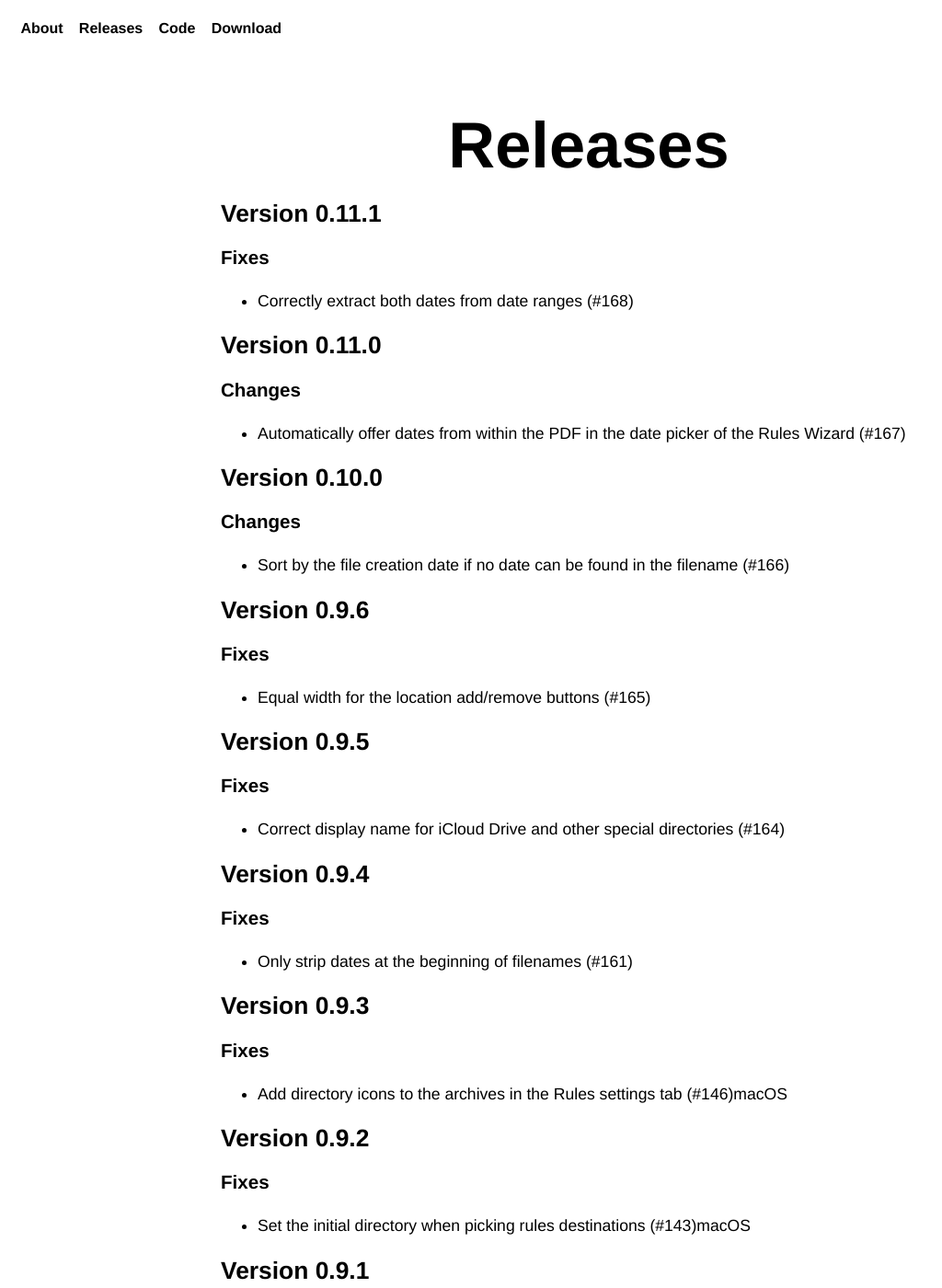
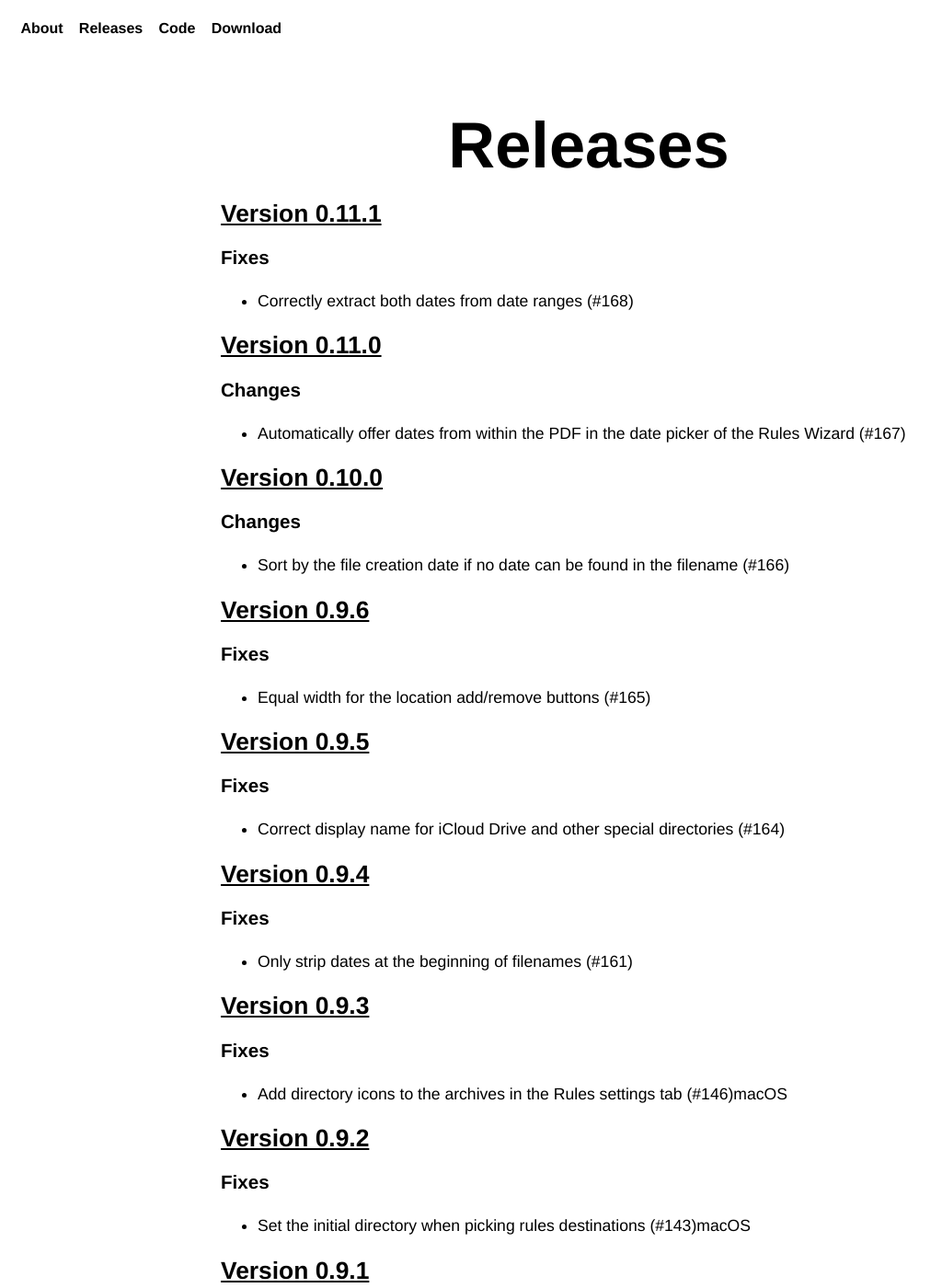
Before and after one commit to inseven/fileaway, a Jekyll site: the page built from docs/releases/index.markdown, in a window 1280 px wide and 1400 px high. Shown: the whole window at 92% size, without its empty margins (0-1024 px from the left). Built offline with Jekyll 4.4.1, drawn with Linux system fonts in a browser that asks for light colours.

Commit message:
Underline links in the body.

```diff
--- a/docs/css/style.css
+++ b/docs/css/style.css
@@ -14,13 +14,17 @@ body {
 
 a {
     font-weight: 800;
-    text-decoration: none;
+    text-decoration: underline;
     color: var(--body-color);
 }
 
 a:hover {
-    text-decoration: underline;
     color: var(--brand-color);
+}
+
+ul.navigation a,
+.footer a {
+    text-decoration: none;
 }
 
 ul.navigation {
```
